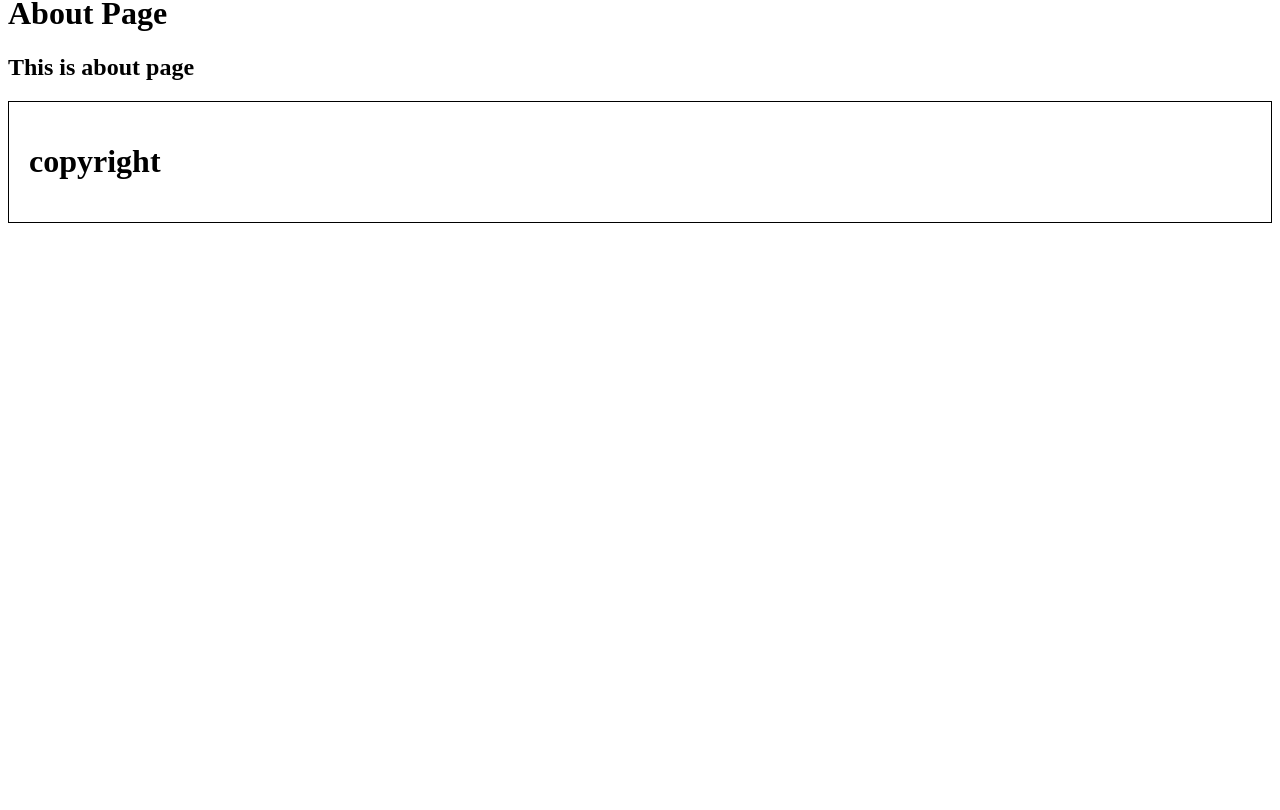
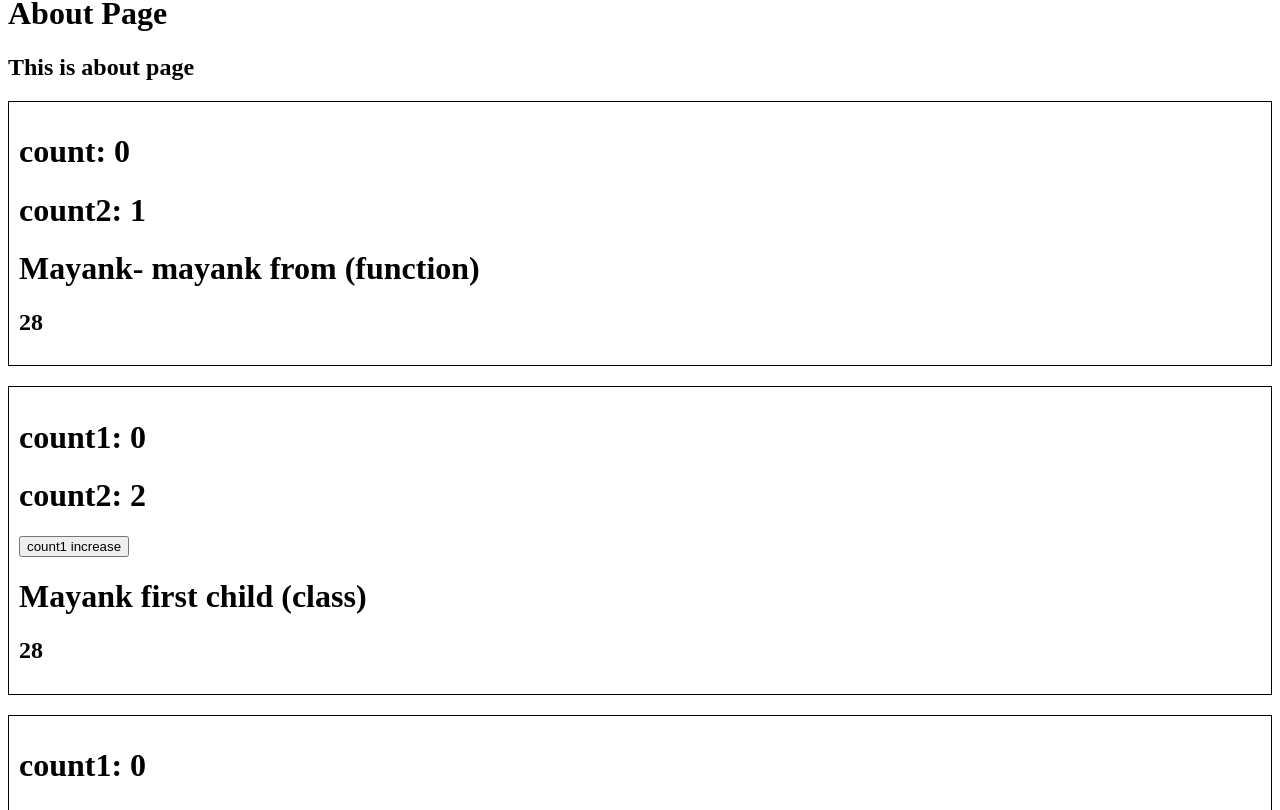
Before and after one commit to Mak43/namaste-react, a React (Vite) app: page /about in a window 1280 px wide. Shown: the part 370-1180 px from the top of the page. Before the commit the page ends 800 px from the top, so only its background shows below. Built offline with nearby package versions, Linux system fonts and the light colour scheme.

Commit message:
episode real 8.1

```diff
--- a/index.css
+++ b/index.css
@@ -78,3 +78,8 @@
     margin: 10px;
     padding: 5px;
 }
+.user-card{
+    padding: 10px;
+    border: 1px solid black;
+    margin-bottom: 20px;
+}
--- a/src/components/About.js
+++ b/src/components/About.js
@@ -1,10 +1,41 @@
-const About = () => {
+import User from "./User";
+import UserClass from "./UserClass";
+import React from "react";
+
+// const About = () => {
+//     return (
+//         <div>
+//             <h1>About Page</h1>
+//             <h2>This is about page</h2>
+//             <User name={'mayank from (function)'}/>
+//             <UserClass name={'mayank from (class)'}/>
+//         </div>
+//     );
+// }
+
+class About extends React.Component {
+  constructor(props) {
+    super(props);
+    console.log("parent constractor");
+  }
+  componentDidMount(){
+    console.log("parent componet");
+
+  }
+  render() {
+    console.log("parent Render");
+
     return (
-        <div>
-            <h1>About Page</h1>
-            <h2>This is about page</h2>
-        </div>
+      <div>
+        <h1>About Page</h1>
+        <h2>This is about page</h2>
+        <User name={"mayank from (function)"} />
+        <UserClass name={"first child (class)"} />
+        <UserClass name={"second child (class)"} />
+        <UserClass name={"third child (class)"} />
+
+      </div>
     );
+  }
 }
-
 export default About;
--- /dev/null
+++ b/src/components/User.js
@@ -0,0 +1,17 @@
+import { useState } from "react";
+
+const User = (props) =>{
+    const [count] = useState(0);
+    const [count2] = useState(1);
+
+    return (
+        <div className="user-card">
+            <h1>count: {count}</h1>
+            <h1>count2: {count2}</h1>
+            <h1>Mayank- {props.name}</h1>
+            <h2>28</h2>
+        </div>
+    )
+}
+
+export default User;
--- /dev/null
+++ b/src/components/UserClass.js
@@ -0,0 +1,37 @@
+import React from "react";
+
+class UserClass extends React.Component {
+  constructor(props) {
+    super(props); // it will initial parent class props
+    this.state = { //it is a big state obj which has all state variables.
+      count: 0,
+      count2:2
+    };
+    console.log(this.props.name+"child constractor");
+  }
+
+  componentDidMount(){
+    console.log(this.props.name+"child componet");
+
+  }
+  render() {
+    console.log(this.props.name+"child Render");
+
+    return (
+      <div className="user-card">
+        <h1>count1: {this.state.count}</h1> {/*to acces the state variable */}
+        <h1>count2: {this.state.count2}</h1>
+        <button onClick={()=>{
+            this.setState({
+                count: this.state.count+1,
+                count2: this.state.count2+1
+            })
+        }}>count1 increase</button>
+        <h1>Mayank {this.props.name}</h1>
+        <h2>28</h2>
+      </div>
+    );
+  }
+}
+
+export default UserClass;
```
